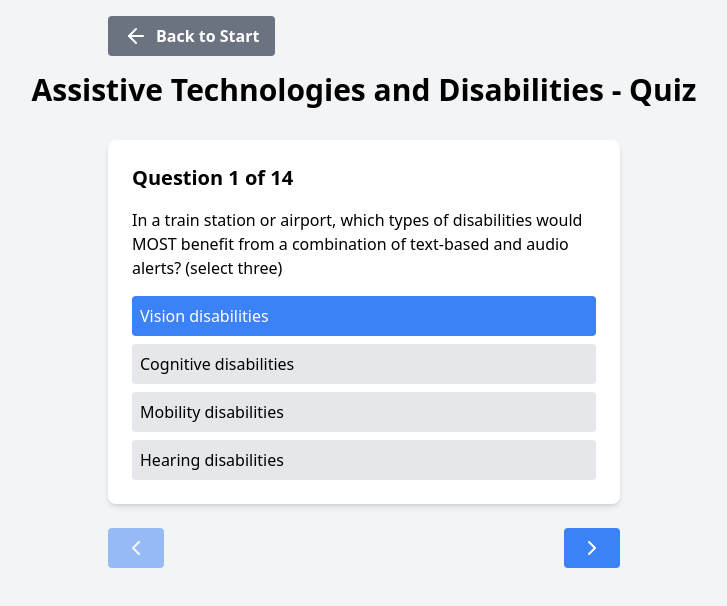
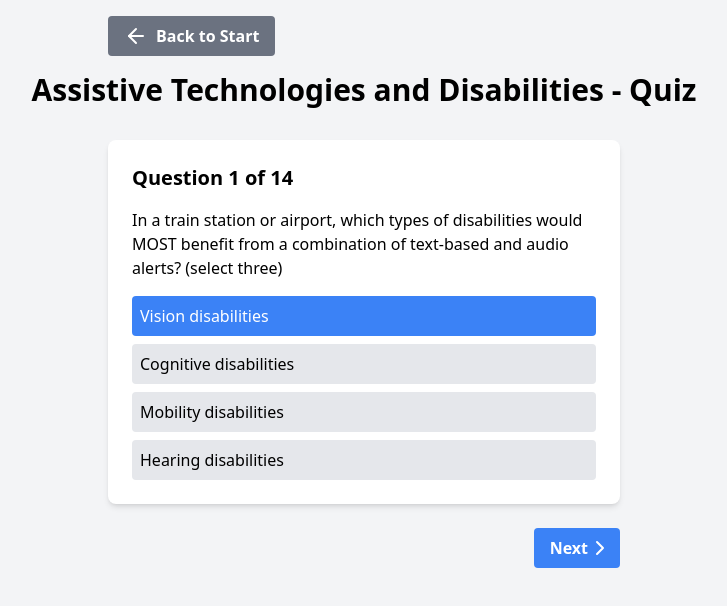
Before and after one commit to statecs/a11y-flashcard, a React (Create React App) app: page /chapter/assistive-technologies-and-disabilities/quiz in a window 1280 px wide. Both pictures are taken after a click on the button "Vision disabilities". Shown: the top 606 px of the page, without its empty margins (276-1003 px from the left). Built offline with nearby package versions, Linux system fonts and the light colour scheme.

Commit message:
Next/prev buttons

```diff
--- a/src/components/Quiz.tsx
+++ b/src/components/Quiz.tsx
@@ -174,20 +174,27 @@ const restartQuiz = () => {
         </div>
       </div>
       <div className="flex justify-between w-full max-w-lg mt-6">
+      <div>
+        {currentQuestion !== 0 && (
           <button
             onClick={handlePrevious}
-          disabled={currentQuestion === 0}
-          className="bg-blue-500 hover:bg-blue-700 text-white font-bold py-2 px-4 rounded disabled:opacity-50"
+            className="bg-blue-500 hover:bg-blue-700 text-white flex font-bold py-2 pl-2 pr-4 rounded disabled:opacity-50"
           >
             <ChevronLeft size={24} />
+            Back
           </button>
+        )}
+      </div>
+      <div>
+        {selectedAnswers.length > 0 && (
           <button
             onClick={handleNext}
-          disabled={selectedAnswers.length === 0}
-          className="bg-blue-500 hover:bg-blue-700 text-white font-bold py-2 px-4 rounded disabled:opacity-50"
-        >
+            className="bg-blue-500 hover:bg-blue-700 flex text-white font-bold py-2 pl-4 pr-2 rounded"
+          > Next
             <ChevronRight size={24} />
           </button>
+        )}
+        </div>
       </div>
     </div>
   );
```
Lines whose indentation alone changed are shown as unchanged.
